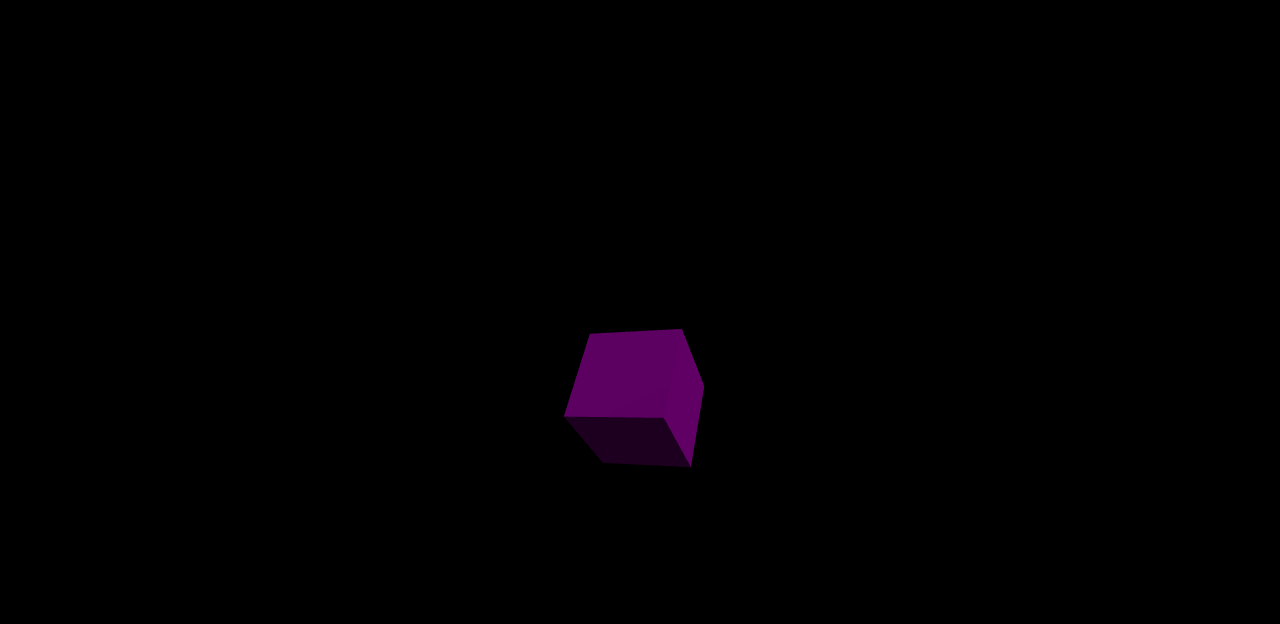
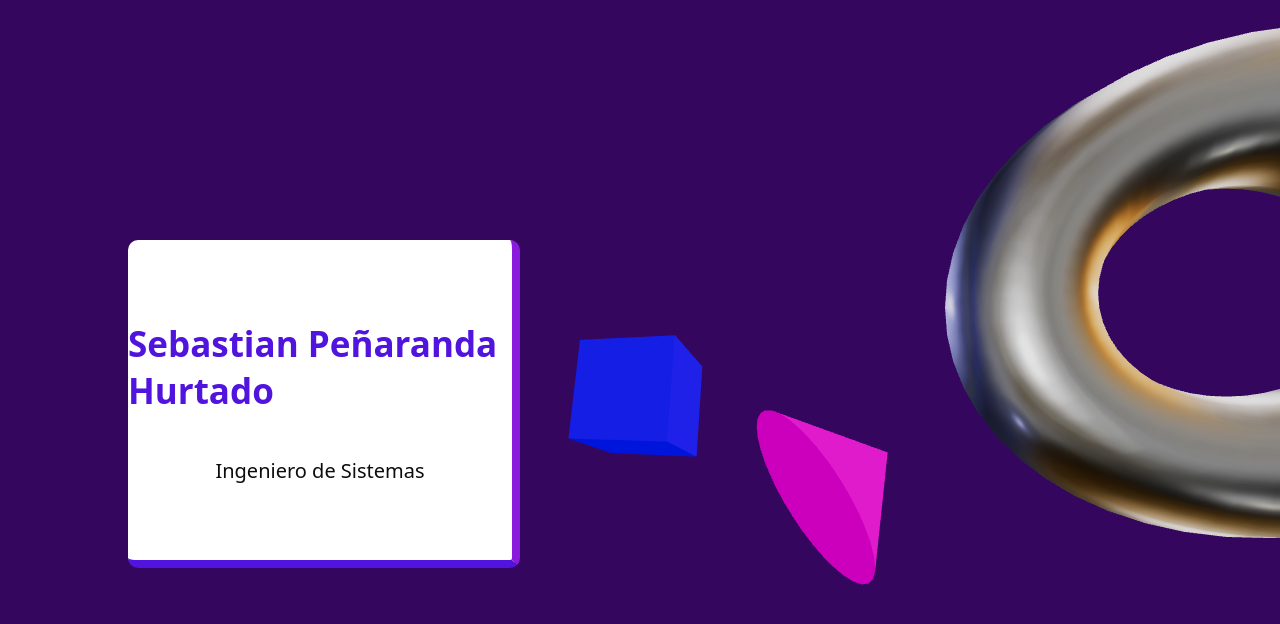
Before and after one commit to Heroslaver-tech/portfolio, a React app: page / in a window 1280 px wide. Built offline with nearby package versions, Linux system fonts and the light colour scheme; animation ran at ten frames a second.

Commit message:
Resolved 1

```diff
--- a/src/Experience.jsx
+++ /dev/null
@@ -1,29 +0,0 @@
-//React
-import { useRef } from "react";
-
-//Drei
-import { OrbitControls } from "@react-three/drei";
-
-//React Three fiber
-import { useFrame } from "@react-three/fiber";
-const Experience = () => {
-  const boxRef = useRef();
-  const delta = 0.05;
-  useFrame(() => {
-    boxRef.current.rotation.x +=1 * delta;
-  });
-
-  return(
-  <>
-    <OrbitControls makeDefault/>
-    <ambientLight intensity={0.5}/>
-    <directionalLight position={[10, 10, 5]} intensity={2}/>
-    <mesh ref={boxRef}>
-      <boxGeometry args={[1,1,1]}/>
-      <meshStandardMaterial color="purple"/>
-    </mesh>
-  </>
-  );
-};
-
-export default Experience;
--- /dev/null
+++ b/src/experience/Experience.jsx
@@ -0,0 +1,49 @@
+//React
+import { useRef } from "react";
+
+//Drei
+import { OrbitControls, useTexture } from "@react-three/drei";
+
+//React Three fiber
+import { useFrame } from "@react-three/fiber";
+//images
+import GreenmapCap from'./metallic.png'
+
+const Experience = () => {
+  const boxRef = useRef();
+  const coneRef = useRef();
+  const torusRef = useRef();
+  const matCap = useTexture(GreenmapCap);
+
+  useFrame((state, delta) => {
+    boxRef.current.rotation.x += 2 * delta;
+    coneRef.current.rotation.x = Math.sin(state.clock.getElapsedTime());
+    coneRef.current.rotation.z += 1 * delta;
+    coneRef.current.position.y = Math.sin(state.clock.getElapsedTime());
+
+    torusRef.current.position.y = Math.cos(state.clock.getElapsedTime());
+  });
+
+  return (
+    <>
+      <OrbitControls makeDefault />
+      <ambientLight intensity={0.5} />
+      <directionalLight position={[10, 10, 5]} intensity={2} />
+
+      <mesh ref={boxRef}>
+        <boxGeometry args={[1, 1, 1]} />
+        <meshLambertMaterial color={"#0d21dc"} emissive={"#0d21dc"} />
+      </mesh>
+      <mesh ref={coneRef} position={[2, -2, -1]}>
+        <coneGeometry position={[1, 2, 5]} />
+        <meshToonMaterial color="#ed26df" />
+      </mesh>
+      <mesh ref={torusRef} position={[4, 1, 1]}>
+        <torusGeometry />
+        <meshMatcapMaterial matcap={matCap} color={"white"}/>
+      </mesh>
+    </>
+  );
+};
+
+export default Experience;
--- a/src/index.js
+++ b/src/index.js
@@ -1,14 +1,19 @@
 import { createRoot } from "react-dom/client";
 import { Canvas } from "@react-three/fiber";
-import Experience from "./Experience";
+import Experience from "./experience/Experience";
+import Info from "./info/Info";
 import './styles.css'
+import './info/info.css'
 
 const root = createRoot(document.getElementById("root"));
 
 root.render(
+  <>
+  <Info name={"Sebastian Peñaranda Hurtado"} title={"Ingeniero de Sistemas"}/>
   <Canvas
     camera={{position:[2, 0, 5]}}
     >
     <Experience/>
   </Canvas>
+  </>
 );
--- /dev/null
+++ b/src/info/Info.jsx
@@ -0,0 +1,10 @@
+const Info = ({name, title}) => {
+    return(
+        <div className="div-info">
+            <h1 className="info-name">{name}</h1>
+            <p className="info-title">{title}</p>
+        </div>
+    );
+};
+
+export default Info;
--- /dev/null
+++ b/src/info/info.css
@@ -0,0 +1,28 @@
+.div-info {
+    background-color: #fff;
+    position: absolute;
+    left: 10%;
+    top: 30%;
+    width: 30%;
+    height: 40%;
+    display:flex;
+    justify-content: center;
+    align-items: center;
+    border-radius: 10px;
+    flex-direction: column;
+    font-family: system-ui, -apple-system, BlinkMacSystemFont, 'Segoe UI', Roboto, Oxygen, Ubuntu, Cantarell, 'Open Sans', 'Helvetica Neue', sans-serif;
+
+    border-bottom: 8px solid #5114df;
+    border-right: 8px solid #8a1adc;
+    z-index: 2;
+}
+
+.info-name {
+    color:#5114df;
+    font-size: 35px;
+}
+
+.info-title {
+    color:#0D0D0D;
+    font-size: 20px;
+}
--- a/src/styles.css
+++ b/src/styles.css
@@ -6,7 +6,7 @@ body,
   left:0;
   width: 100%;
   height: 100%;
-  background: black;
+  background: #34065e;
 }
 
 canvas {
```
Also changed, not shown: src/experience/metallic.png (added).
